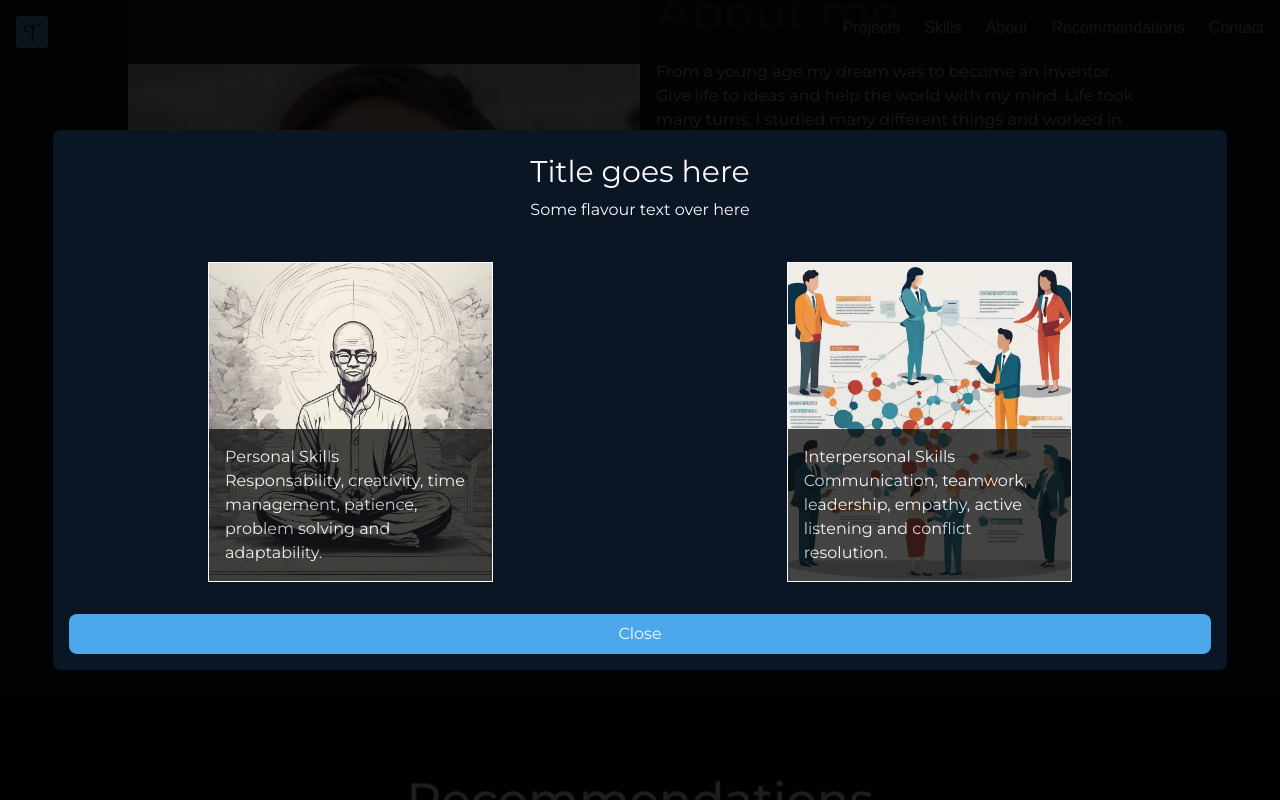
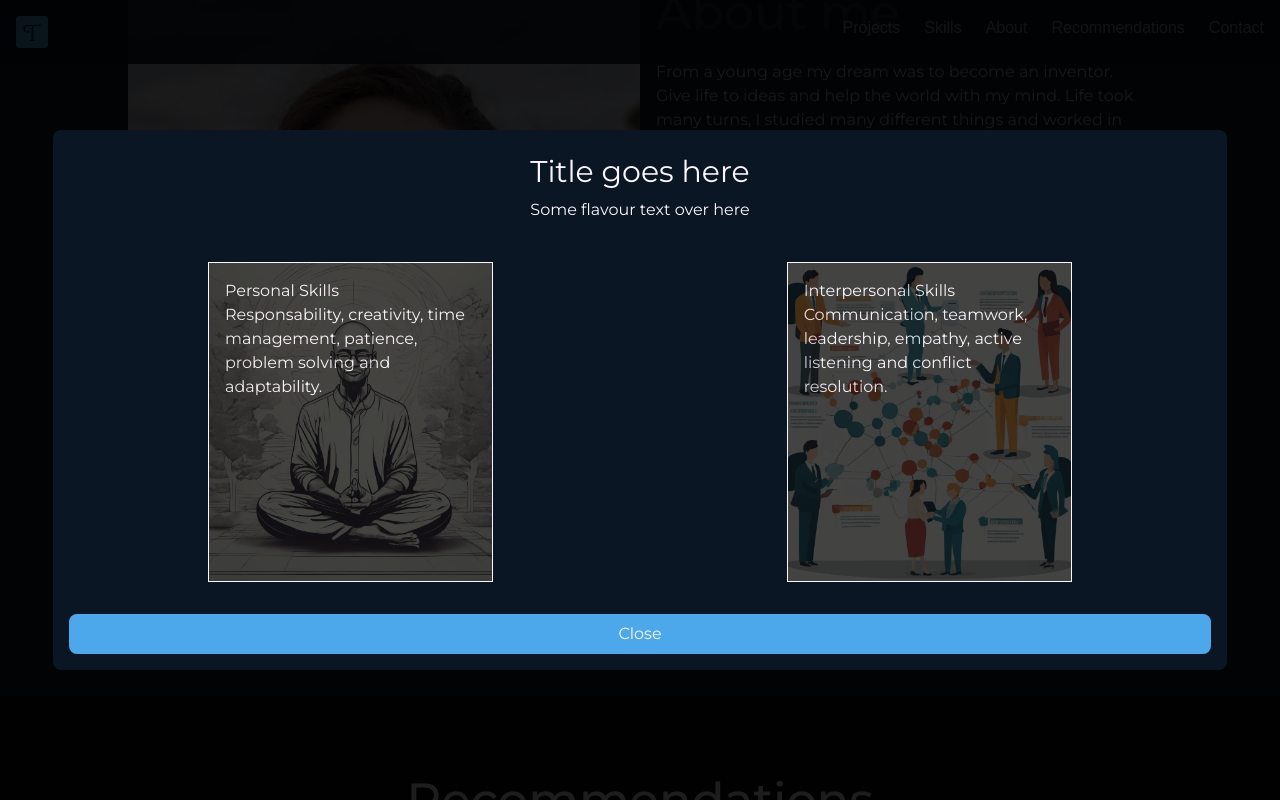
Before and after one commit to tomasesquivelgc/Portfolio, a React (Vite) app: page / in a window 1280 px wide. Both pictures are taken after a click on the button "Soft Skills". Shown: the part 3928-4728 px from the top of the page. Built offline with nearby package versions, Linux system fonts and the light colour scheme; a web font is replaced by a local one.

Commit message:
add responsive layout

```diff
--- a/src/components/InfoList.jsx
+++ b/src/components/InfoList.jsx
@@ -18,7 +18,7 @@ function InfoList() {
   const closeModal = () => setModalOpen(false);
 
   return (
-    <div className='md:w-1/3 w-1/2 lg:w-1/4'>
+    <div className='md:w-1/3 w-1/2'>
       <ul className='flex flex-col gap-2'>
         <li className="w-full h-full">
           <motion.button
--- a/src/components/Modal/ModalInfo.jsx
+++ b/src/components/Modal/ModalInfo.jsx
@@ -22,11 +22,11 @@ const ModalInfo = ({info}) => {
         {info.map((info) => (
           <Tilt
           options={defaultOptions}
-          className="md:w-1/4 w-full relative border border-magnolia bg-prussiaBlue" key={info.title}>
+          className="md:w-1/4 w-full relative border border-magnolia bg-prussiaBlue h-24 md:h-auto" key={info.title}>
             <div className="w-full h-full flex items-center justify-center overflow-hidden">
               <img className="max-h-full min-h-full max-w-none" src={info.image} alt={info.title} />
             </div>
-            <div className="absolute bottom-0 w-full bg-night opacity-75 p-4">
+            <div className="absolute bottom-0 w-full bg-night opacity-75 h-full p-4 max-h-full">
               <h2 className="">{info.title}</h2>
               <p>{info.description}</p>
             </div>
```
